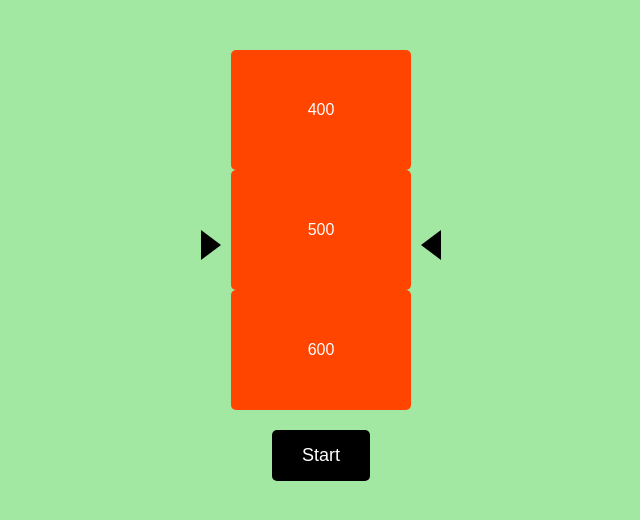
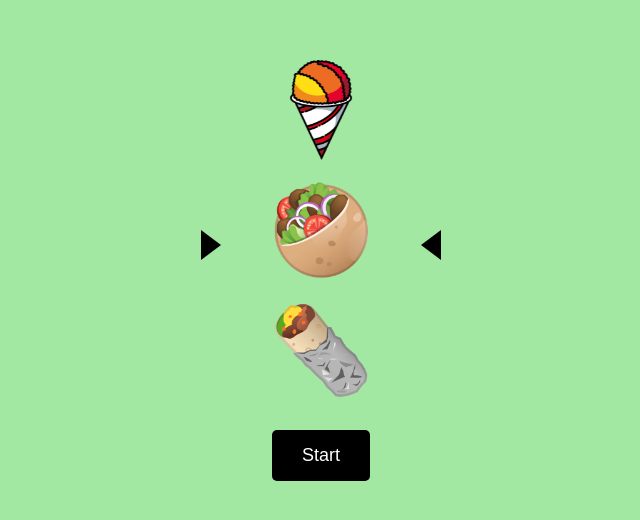
Before and after one commit to ejina21/fortune, a plain HTML site: page index.html in a window 1280 px wide. Shown: the whole page, without its empty margins (319-959 px from the left). Drawn offline with Linux system fonts and the light colour scheme.

Commit message:
feat: вместо блоков картинки

```diff
--- a/index.html
+++ b/index.html
@@ -28,15 +28,20 @@
       position: absolute;
       width: 180px;
       height: 120px;
-      background-color: #ff4500;
-      color: white;
-      text-align: center;
-      line-height: 120px;
       border-radius: 5px;
       opacity: 1;
       transform: scale(1);
       transition: top 0.5s ease, opacity 0.3s ease, transform 0.3s ease;
       will-change: transform, opacity;
+    }
+    .item-image {
+      width: 100px;
+      height: 100px;
+      object-fit: contain;
+      position: absolute;
+      top: 50%;
+      left: 50%;
+      transform: translate(-50%, -50%);
     }
     .arrow {
       position: absolute;
@@ -86,8 +91,10 @@
   <div id="debug"></div>
 
   <script>
-    // Конфигурируемый список призов - изменяйте для добавления/удаления призов
-    const items = ["400", "500", "600", "700", "800", "900"];
+    // Убедитесь, что изображения (PNG с прозрачным фоном) находятся в папке images/
+    // Пример: images/flashlight.png, images/mouse.png, images/mug.png
+    // Конфигурируемый список призов - изменяйте для добавления/удаления предметов
+    const items = ["ice", "mouse", "mug", "burger"];
     let visibleItems = [];
     let positions = [];
     let speed = 0;
@@ -98,7 +105,7 @@
     const itemHeight = 120;
     const centerPosition = canvasHeight / 2 - itemHeight / 2;
     let itemElements = [];
-    let nextItemIndex = 0; // Для отслеживания следующего элемента в цикле
+    let nextItemIndex = 0;
 
     const debugDiv = document.getElementById("debug");
 
@@ -120,15 +127,13 @@
 
     function createInitialItems() {
       const wheel = document.getElementById("wheel");
-      // Очистка существующих элементов
       wheel.querySelectorAll('.item').forEach(el => el.remove());
 
-      // Инициализация 3 элементов (или меньше, если список короче)
       const numInitialItems = Math.min(3, items.length);
       positions = Array(numInitialItems).fill(0).map((_, i) => i * itemHeight);
       visibleItems = [];
       itemElements = [];
-      nextItemIndex = numInitialItems % items.length; // Следующий элемент после начальных
+      nextItemIndex = numInitialItems % items.length;
 
       for (let i = 0; i < numInitialItems; i++) {
         const value = items[i % items.length];
@@ -136,7 +141,10 @@
 
         const element = document.createElement("div");
         element.className = "item";
-        element.textContent = value;
+        const img = document.createElement("img");
+        img.className = "item-image";
+        img.src = `images/${value}.png`;
+        element.appendChild(img);
         element.style.top = `${top}px`;
         wheel.appendChild(element);
 
@@ -184,14 +192,16 @@
         const newTop = positions[0] - itemHeight;
         positions.unshift(newTop);
 
-        // Циклический выбор следующего элемента
         const newValue = items[nextItemIndex];
         nextItemIndex = (nextItemIndex + 1) % items.length;
         visibleItems.unshift(newValue);
 
         const newElement = document.createElement("div");
         newElement.className = "item";
-        newElement.textContent = newValue;
+        const img = document.createElement("img");
+        img.className = "item-image";
+        img.src = `images/${newValue}.png`;
+        newElement.appendChild(img);
         newElement.style.top = `${newTop}px`;
         newElement.style.opacity = "0";
         document.getElementById("wheel").appendChild(newElement);
```
Also changed, not shown: images/burger.png (added), images/ice.png (added), images/mouse.png (added), images/mug.png (added).
